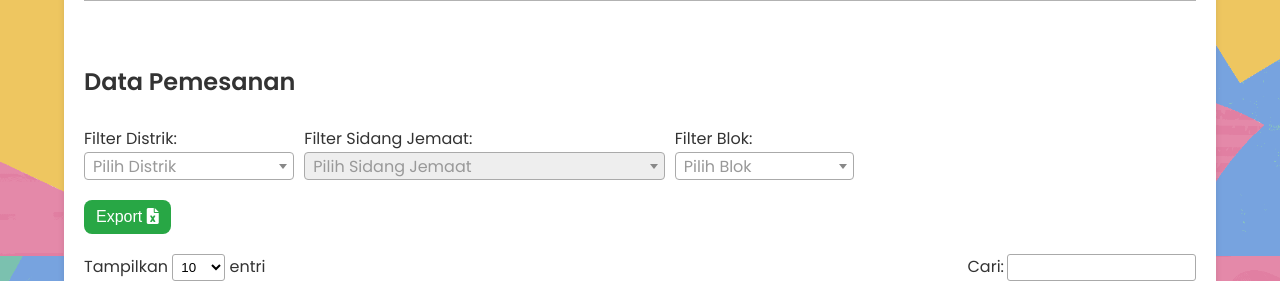
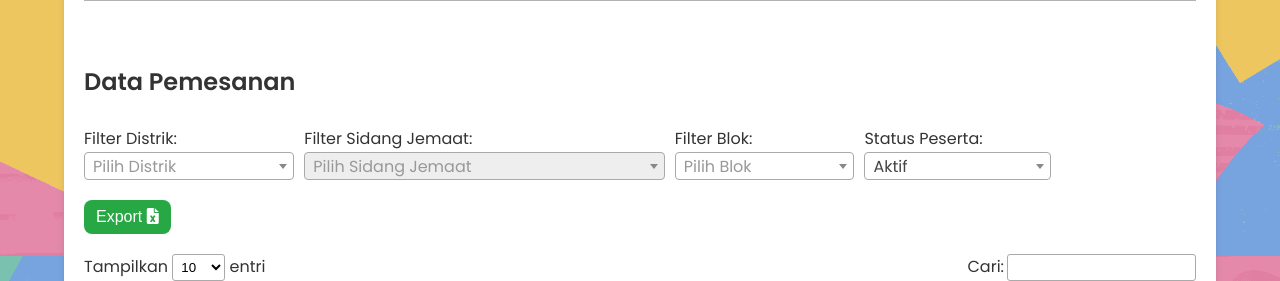
Before and after one commit to Azurazz/gereja_booking, a Node server app: template views/admin-dashboard.ejs in a window 1280 px wide. Shown: the part 544-825 px from the top of the page. Run offline with Node 20, Linux system fonts and the light colour scheme; the template is opened without the code that fills it: most values are stand-ins (such as "Sample title", 1, 10 or a date in 2020); some libraries are stand-ins or nearby versions.

Commit message:
Penambahan Filter Status di Booking Details Datatable

```diff
--- a/views/admin-dashboard.ejs
+++ b/views/admin-dashboard.ejs
@@ -130,6 +130,15 @@
                             <% seatData.forEach(block => { %>
                                 <option value="<%= block.id %>"><%= block.block_name %></option>
                             <% }) %>
+                        </select>
+                    </div>
+
+                    <div class="col">
+                        <label for="filterStatusBooking" class="form-label">Status Peserta:</label>
+                        <select id="filterStatusBooking" class="select2 form-control">
+                            <option value="active">Aktif</option>
+                            <option value="deleted">Terhapus</option>
+                            <option value="all">Semua</option>
                         </select>
                     </div>
                 </div>
@@ -563,6 +572,7 @@
                         d.distrik = $('#filterDistrikBooking').val();
                         d.sidang_jemaat = $('#filterJemaatBooking').val();
                         d.block = $('#filterBlokBooking').val();
+                        d.status = $('#filterStatusBooking').val();
                     }
                 },
                 "columns": [
@@ -718,7 +728,12 @@
                 width: '100%'
             });
 
-            $('#filterDistrikBooking, #filterJemaatBooking, #filterBlokBooking').on('change', function () {
+            $('#filterStatusBooking').select2({
+                placeholder: "Pilih Status",
+                width: '100%'
+            });
+
+            $('#filterDistrikBooking, #filterJemaatBooking, #filterBlokBooking, #filterStatusBooking').on('change', function () {
                 bookingDetailTable.ajax.reload();
             });
 
```
Also changed, not shown: routes/admin.js (+8 -0 lines).
